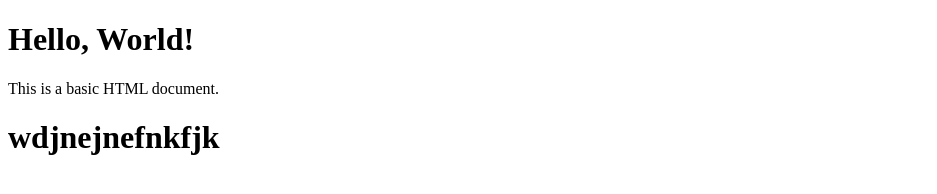
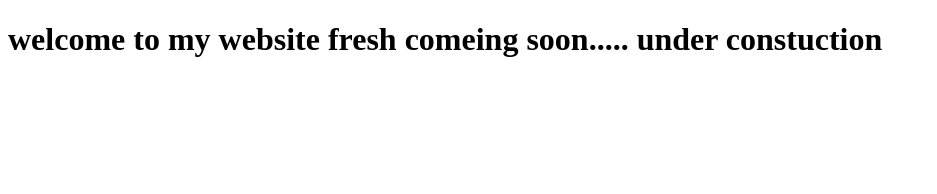
Before and after one commit to Andywoo01/webdesign, a plain HTML site: page index.html in a window 1280 px wide. Shown: the whole page, without its empty margins (0-937 px from the left). Drawn offline with Linux system fonts and the light colour scheme.

Commit message:
Update index.html

```diff
--- a/index.html
+++ b/index.html
@@ -3,11 +3,19 @@
 <head>
     <meta charset="UTF-8">
     <meta name="viewport" content="width=device-width, initial-scale=1.0">
+    <meta seo frontend web development css html photograpy black and white cooking food
+    ui ux design print design brading  marketing
+    <link rel "stylesheet" href="index.css"
+    <script src="index.js"></script>
+
     <title>Document</title>
 </head>
-<body>
-    <h1>Hello, World!</h1>
-    <p>This is a basic HTML document.</p>
-    <h1>wdjnejnefnkfjk</h1>
+<body
+    <a href="blog/blog.index.html"></a>
+    <a href="work/work.index.html"></a>
+    <a href="store/store.index.html"></a>
+   <h1>welcome to my website fresh comeing soon.....
+    under constuction </h1>
+
 </body>
 </html>
```
